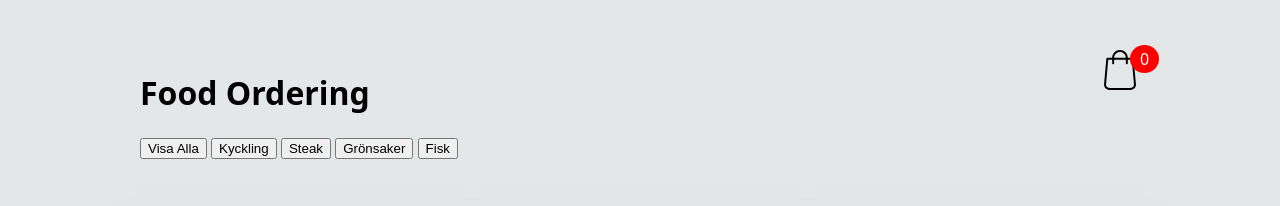
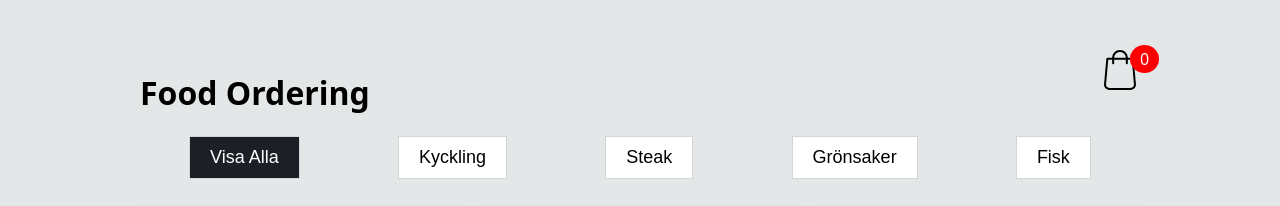
Before and after one commit to Konvvit/Group-6-Project, a plain HTML site: page index.html in a window 1280 px wide. Shown: the top 206 px of the page. Drawn offline with Linux system fonts and the light colour scheme.

Commit message:
Categories styling

```diff
--- a/styles.css
+++ b/styles.css
@@ -44,6 +44,26 @@ header .shopping span {
     padding: 3px 10px;
 }
 
+.categories {
+    display: flex;
+    justify-content: space-around;
+}
+
+.category-btn {
+    padding: 10px 20px;
+    font-size: 18px;
+    background-color: #fff;
+    border: 1px solid #d6d5d5;
+    cursor: pointer;
+}
+
+.category-btn.active {
+    background-color: #1C1F25;
+    color: #fff;
+}
+.category-btn:not(.active):hover {
+    background-color: #f3f0f0;
+}
 /* Styling for the product list */
 .list {
     display: grid;
```
